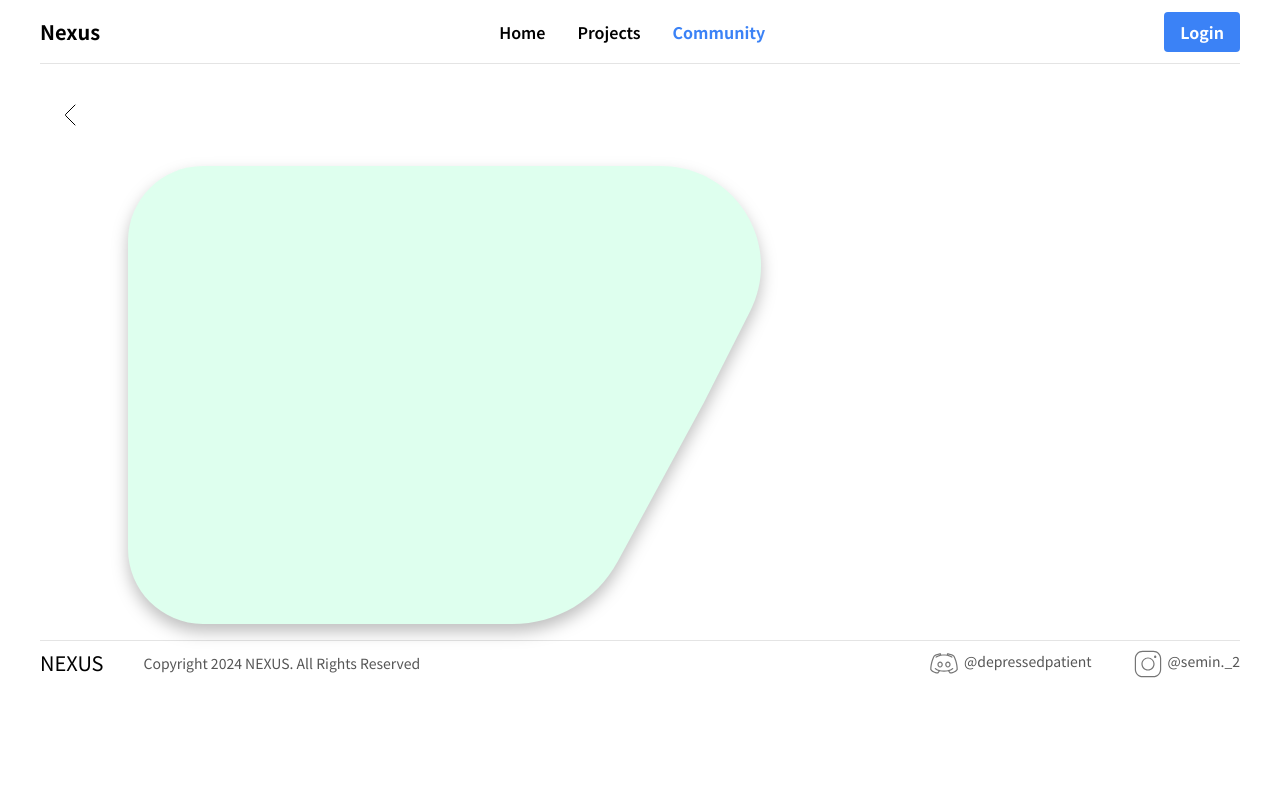
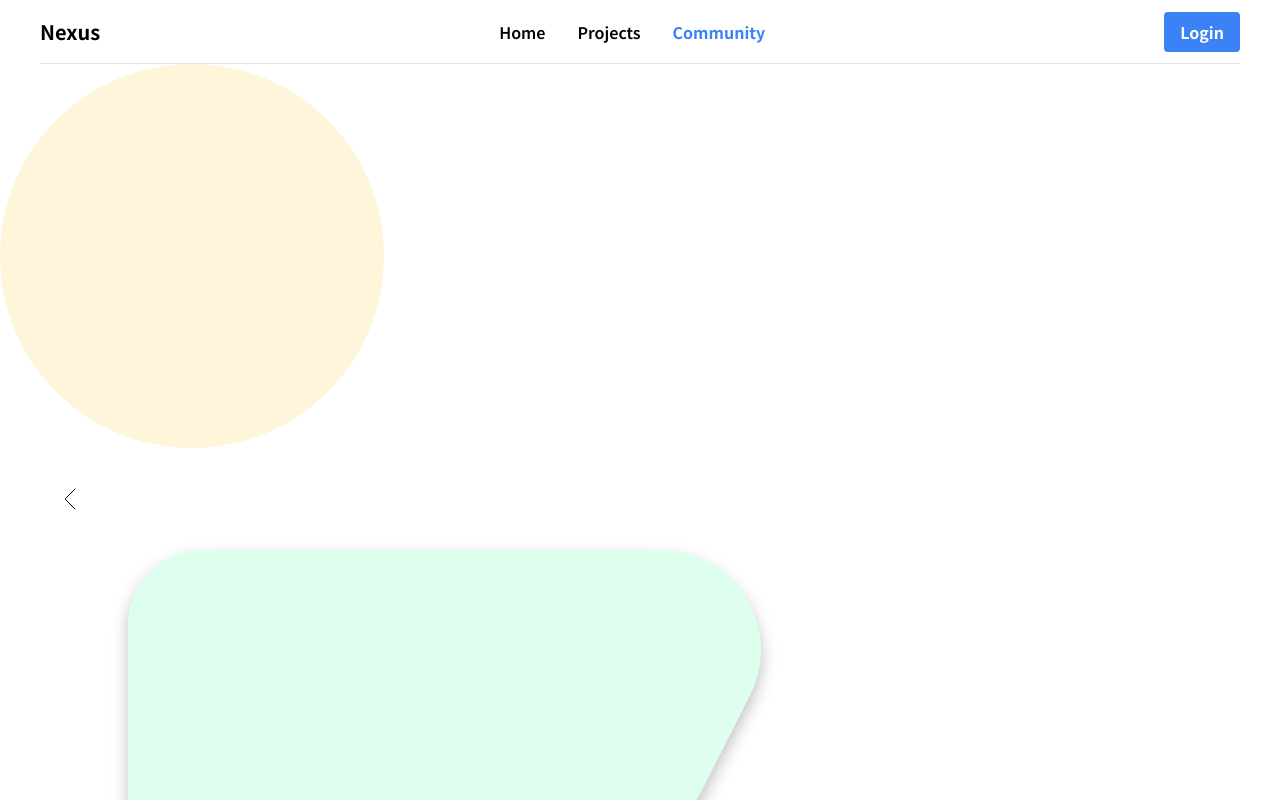
Before and after one commit to wwwcomcomcomcom/nexus-fe, a React (Vite) app: page /post/1 in a window 1280 px wide. Shown: the top 800 px of the page. Built offline with nearby package versions, Linux system fonts and the light colour scheme.

Commit message:
왜 동그라미 안 돼

```diff
--- a/src/page/PostPage.tsx
+++ b/src/page/PostPage.tsx
@@ -14,6 +14,8 @@ function PostPage() {
 
   return (
     <main>
+      <div className="flex bg-[#FFF5DB] w-[30%] h-96 rounded-full"></div>
+
       <div className="mx-[5%] py-10 cursor-pointer" onClick={handleClick}>
         <LeftArrowIcon />
       </div>
```
